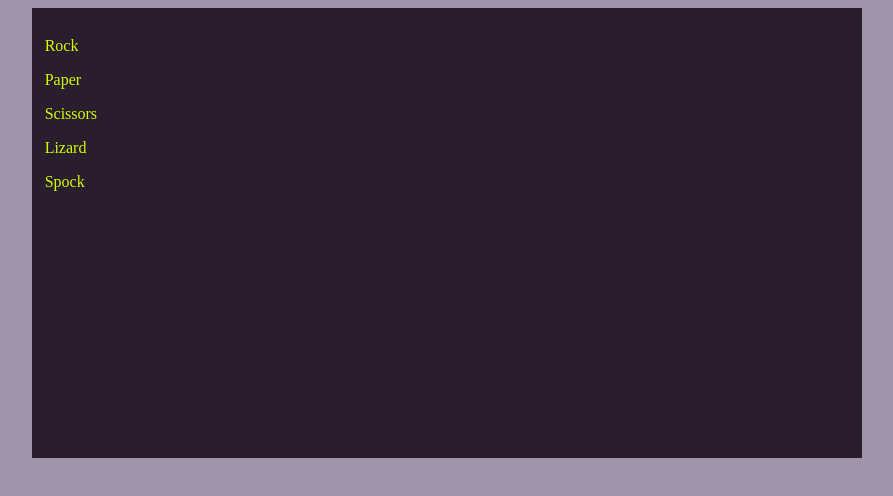
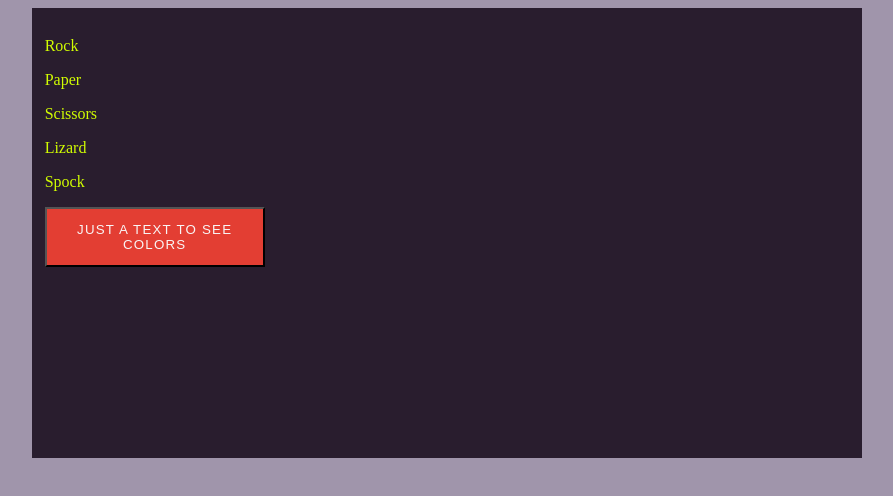
Before and after one commit to MJMcP/rock-lizard-spock, a plain HTML site: page index.html in a window 1280 px wide. Shown: the whole page, without its empty margins (193-1086 px from the left). Drawn offline with Linux system fonts and the light colour scheme.

Commit message:
Adds color specs for button 1

```diff
--- a/assets/css/styles.css
+++ b/assets/css/styles.css
@@ -17,6 +17,16 @@ body {
     padding: 1%;
 }
 
+.btn {
+    width: 220px;
+    height: 60px;
+    font-family: "Raleway", sans-serif;
+    text-transform: uppercase;
+    letter-spacing: 1.2px;
+    background-color: #e33e33;
+    color: #f9f5f5;
+}
+
 /* Responsive layout - when the screen is 10800px wide or larger*/
 @media screen and (min-width: 1080px) {
 }
--- a/index.html
+++ b/index.html
@@ -16,7 +16,12 @@
         <p>Scissors</p>
         <p>Lizard</p>
         <p>Spock</p>
+
+        <button class="btn">just a text to see colors</button>
+
     </div>
+
+
 
     <script src="assets/js/script.js"></script>
 </body>
```
